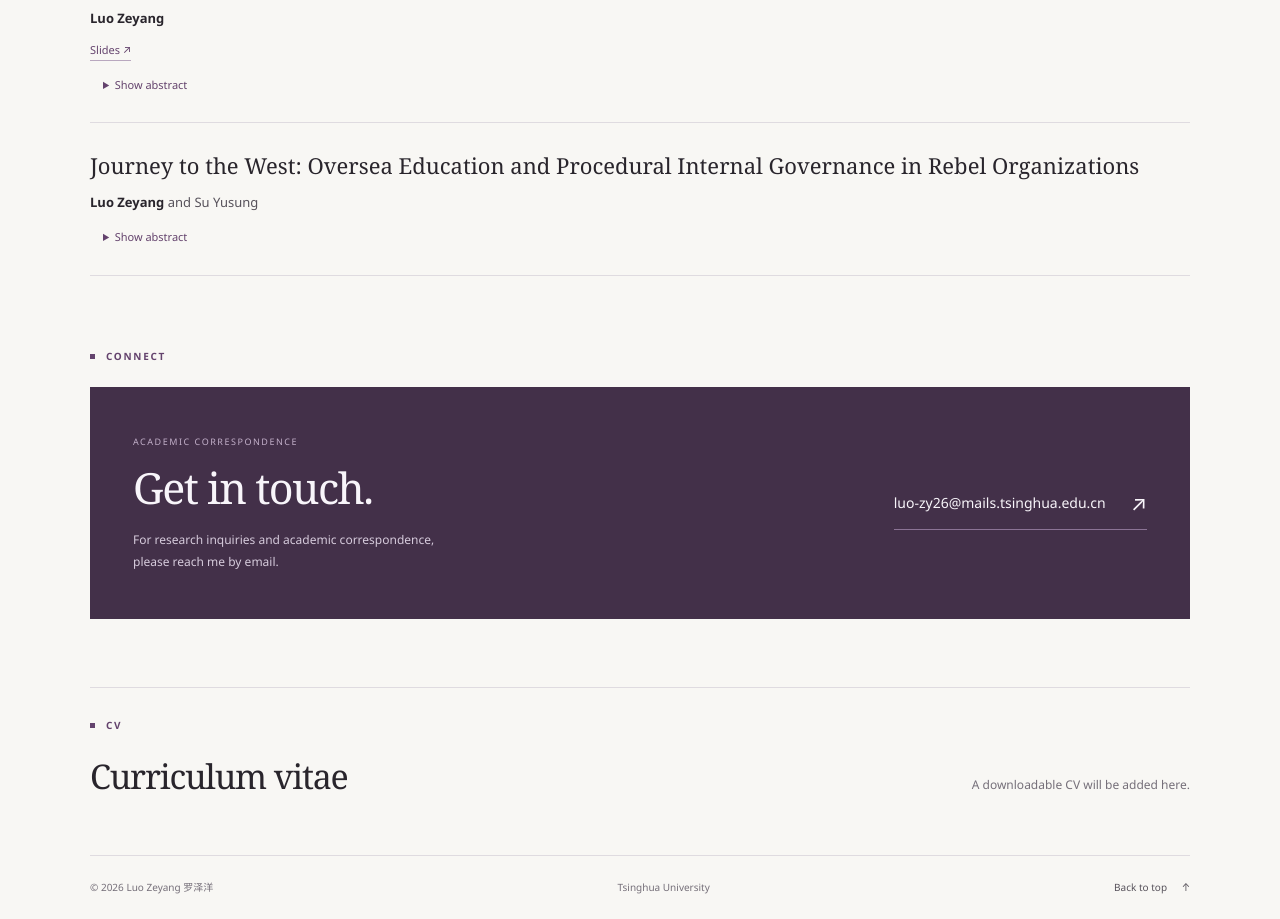
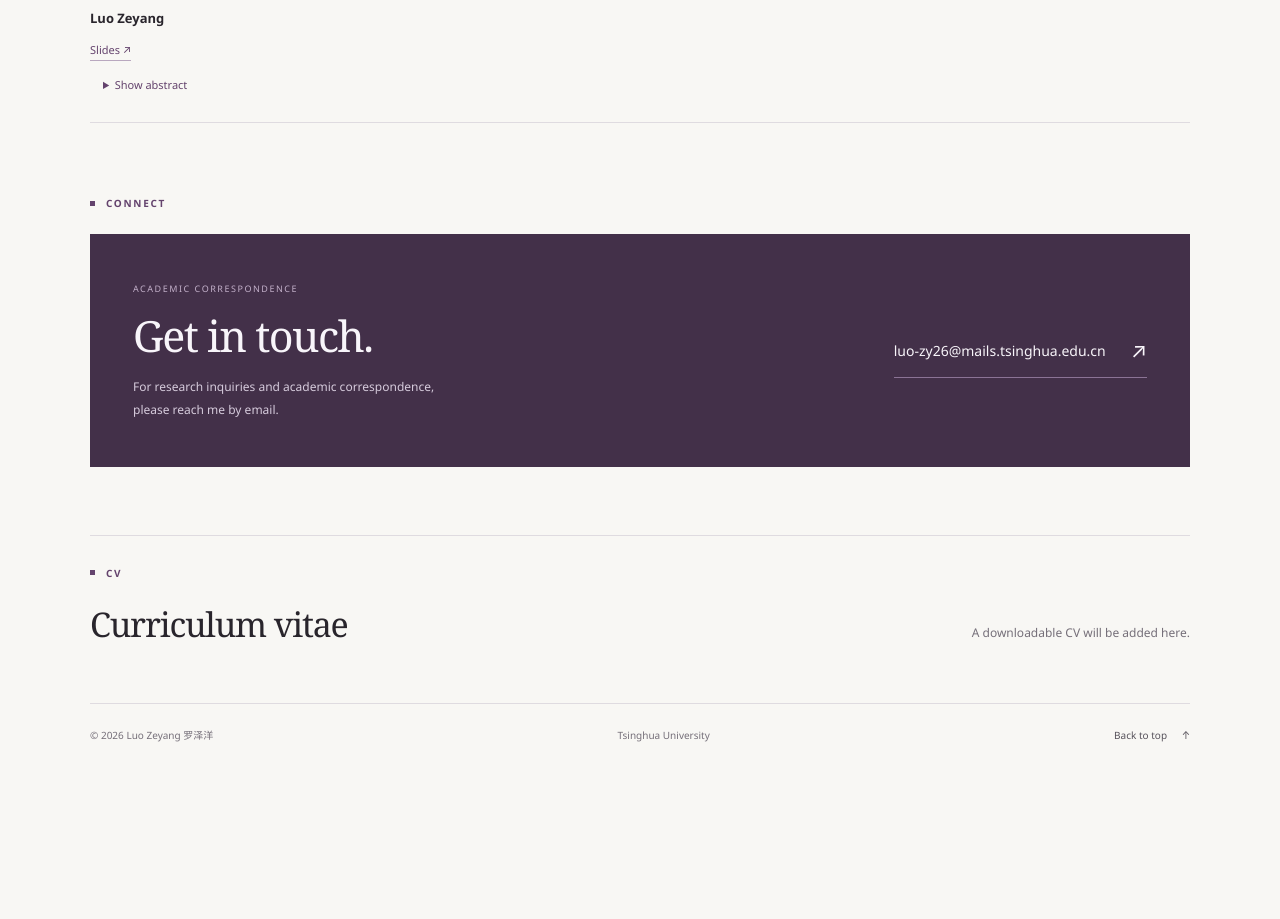
Before and after one commit to yingzhou111/yingzhou111.github.io, a plain HTML site: page index.html in a window 1280 px wide. Shown: the part 1820-2739 px from the top of the page. After the commit the page ends 2592 px from the top, so only its background shows below. Drawn offline with Linux system fonts and the light colour scheme.

Commit message:
Add files via upload

```diff
--- a/index.html
+++ b/index.html
@@ -148,17 +148,6 @@
               </div>
             </details>
           </li>
-          <li class="paper" id="paper-rebel-governance">
-            <h4 class="paper-title" lang="en">Journey to the West: Oversea Education and Procedural Internal Governance in Rebel Organizations</h4>
-            <p class="paper-authors"><strong>Luo Zeyang</strong> and Su Yusung</p>
-            <details class="paper-abstract">
-              <summary><span class="abstract-toggle-closed">Show abstract</span><span class="abstract-toggle-open">Hide abstract</span></summary>
-              <div class="abstract-body">
-                <p class="abstract-label" lang="en">Abstract</p>
-                <p lang="en">Why do some rebel organizations establish more extensive formal rules and procedures for governing their members? This paper examines how leaders’ overseas education shapes procedural internal governance: the codification of behavioral expectations and the establishment of formal procedures for regulating conduct, investigating violations, and adjudicating internal disputes. We argue that studying abroad exposes future leaders to unfamiliar institutions and encourages comparisons of organizational practices, increasing their willingness to adopt procedural arrangements. Translating this motivation into organizational rules also depends on the capacity of central command to implement leadership decisions. Combining leadership biographies, institutional records, and conflict data, we construct a panel of 138 rebel organizations from 1990 to 2012. Organizations led by individuals who studied abroad exhibit more extensive procedural governance. This relationship persists across alternative specifications and sensitivity checks, with instrumental-variable estimates consistent with the baseline findings. Comparisons with overseas employment and exile reveal a stronger association for education, while the association is weaker where leaders have limited control over subordinate units. The findings identify leaders’ formative experiences as a micro-foundation of institutional development within armed organizations.</p>
-              </div>
-            </details>
-          </li>
         </ol>
       </div>
       <!-- PAPERS:END -->
```
